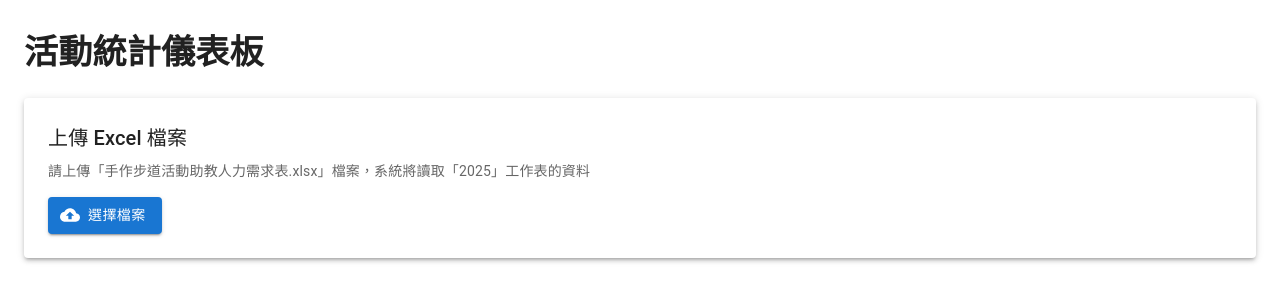
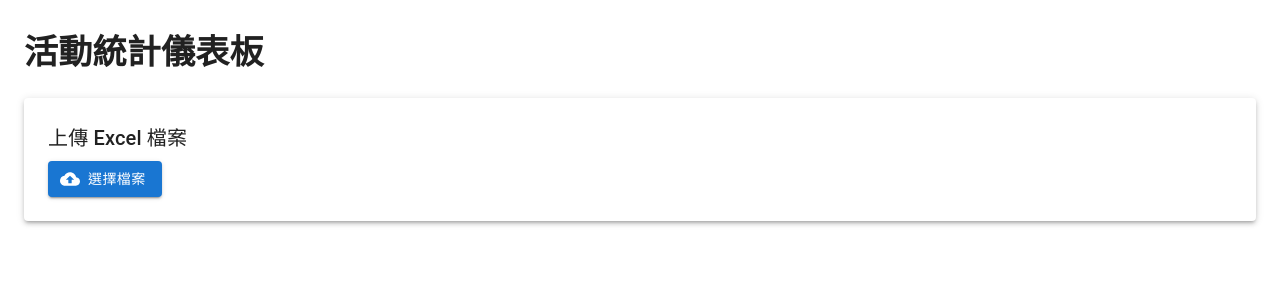
Before and after one commit to justin65/activityStatistics, a React (Vite) app: page / in a window 1280 px wide. Shown: the top 302 px of the page. Built offline with nearby package versions, Linux system fonts and the light colour scheme.

Commit message:
update README

```diff
--- a/src/components/ExcelUploader.jsx
+++ b/src/components/ExcelUploader.jsx
@@ -21,9 +21,6 @@ export default function ExcelUploader({ onFileUpload, isLoading }) {
       <Typography variant="h6" gutterBottom>
         上傳 Excel 檔案
       </Typography>
-      <Typography variant="body2" color="text.secondary" sx={{ mb: 2 }}>
-        請上傳「手作步道活動助教人力需求表.xlsx」檔案，系統將讀取「2025」工作表的資料
-      </Typography>
       <Box sx={{ display: 'flex', alignItems: 'center', gap: 2 }}>
         <input
           ref={fileInputRef}
```
Also changed, not shown: 1 other file (tests, documents, lock files or other folders).
